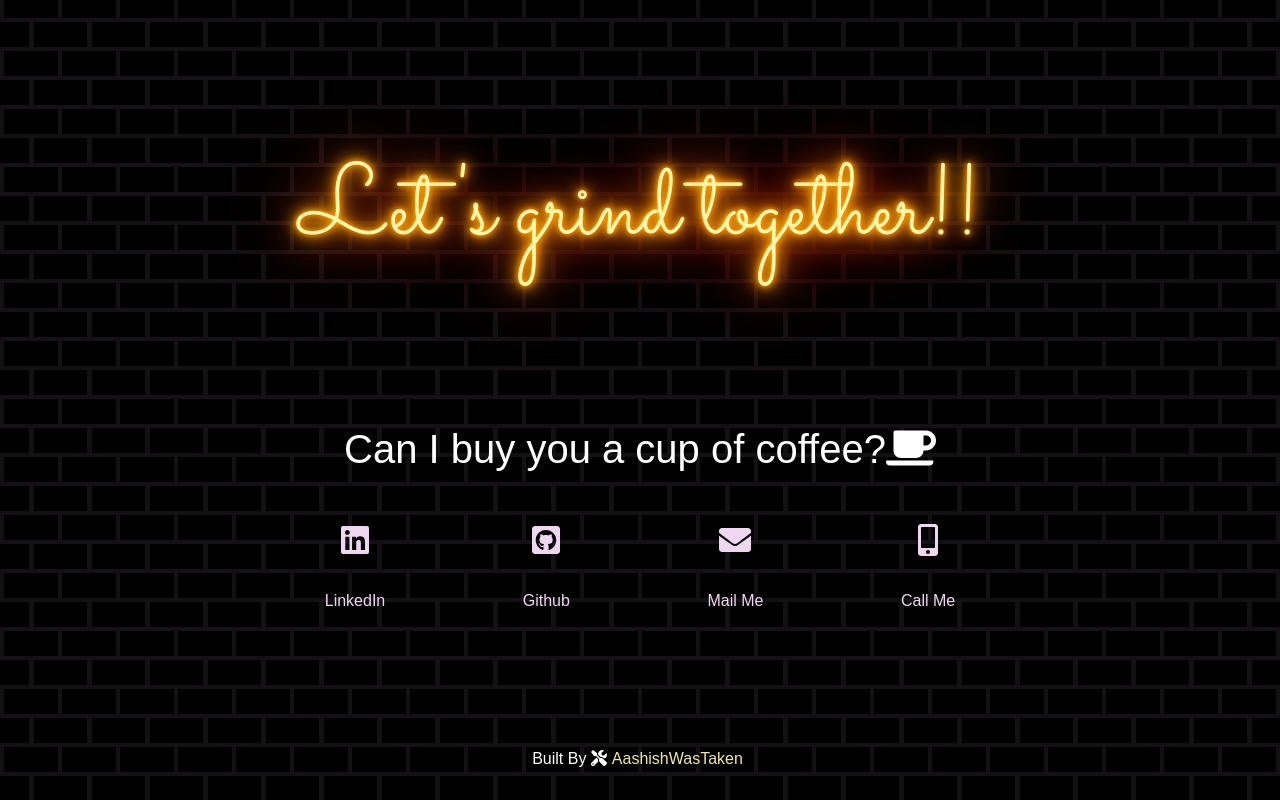
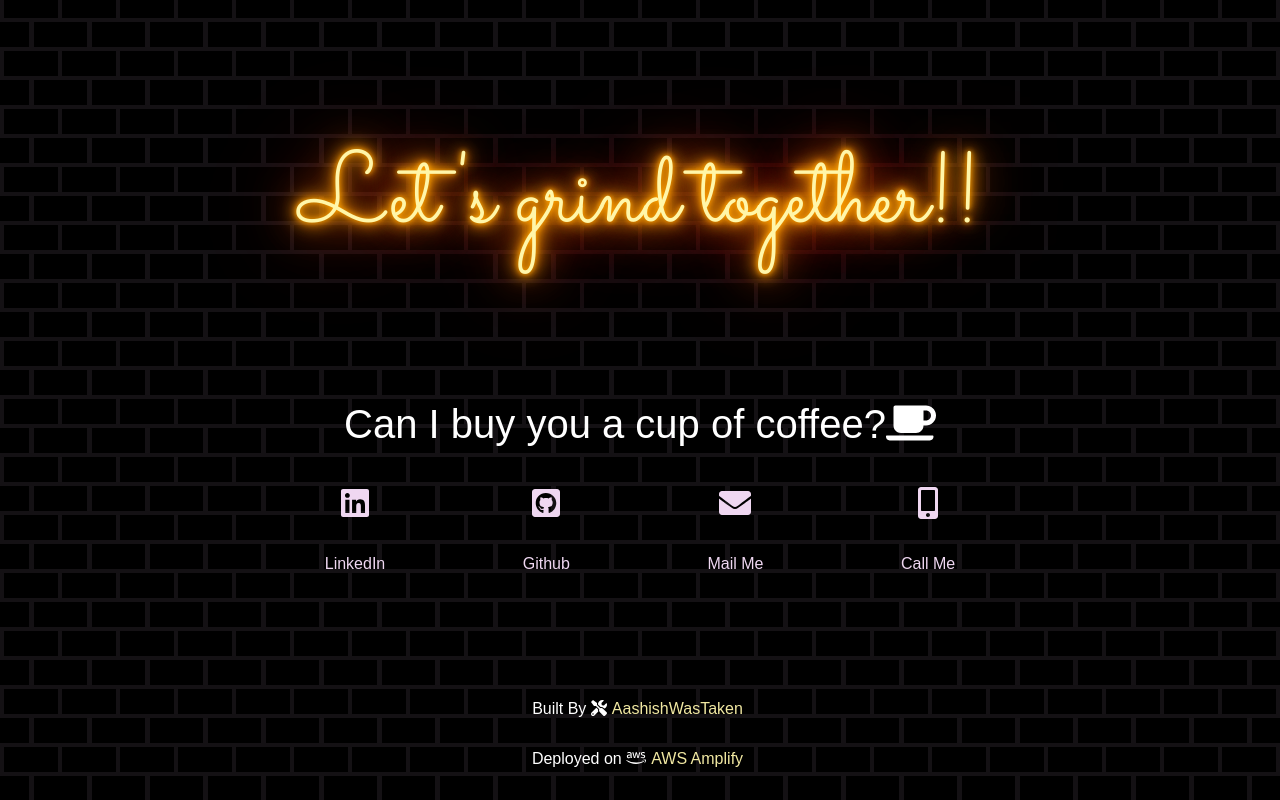
Before and after one commit to aashishwastaken/Portfolio-Website, a React (Create React App) app: page / in a window 1280 px wide. Shown: the part 5436-6236 px from the top of the page. Built offline with nearby package versions, Linux system fonts and the light colour scheme; a web font is replaced by a local one.

Commit message:
AWS Amplify enabled

```diff
--- a/src/components/Contact.js
+++ b/src/components/Contact.js
@@ -2,7 +2,7 @@ import React from 'react';
 import { FontAwesomeIcon } from '@fortawesome/react-fontawesome';
 import { library } from '@fortawesome/fontawesome-svg-core';
 import { fab } from '@fortawesome/free-brands-svg-icons';
-import {faEnvelope, faMobileAlt, faTools, faCoffee} from '@fortawesome/free-solid-svg-icons';
+import { faEnvelope, faMobileAlt, faTools, faCoffee } from '@fortawesome/free-solid-svg-icons';
 
 import '../App.scss';
 import './contact.css';
@@ -19,15 +19,15 @@ export default function Contact() {
       <div id="contact-methods" className="row">
 
         <a className="col" href="https://www.linkedin.com/in/aashishwastaken/" rel="noreferrer" target="_blank">
-          <p><FontAwesomeIcon icon={['fab','linkedin']}  /></p>
+          <p><FontAwesomeIcon icon={['fab', 'linkedin']} /></p>
             LinkedIn</a>
 
         <a className="col" href="https://github.com/aashishwastaken" rel="noreferrer" target="_blank">
-           <p><FontAwesomeIcon icon={['fab','github-square']}  /></p>
+          <p><FontAwesomeIcon icon={['fab', 'github-square']} /></p>
            Github</a>
 
         <a className="col" href="mailto:aashishprasd45@gmail.com" rel="noreferrer">
-           <p><FontAwesomeIcon icon={faEnvelope}  /></p>
+          <p><FontAwesomeIcon icon={faEnvelope} /></p>
            Mail Me</a>
 
         <a className="col" href="tel:+917587398424" rel="noreferrer">
@@ -37,8 +37,15 @@ export default function Contact() {
       </div>
 
 
-          <footer><p>Built By <FontAwesomeIcon icon={faTools} />
-          <a href="https://www.linkedin.com/in/aashishwastaken/" target="_blank" rel="noreferrer" >AashishWasTaken</a></p></footer>
+      <footer>
+        <p>
+          Built By <FontAwesomeIcon icon={faTools} />
+          <a href="https://www.linkedin.com/in/aashishwastaken/" target="_blank" rel="noreferrer" >AashishWasTaken</a>
+          </p>
+          <p> Deployed on <FontAwesomeIcon icon={['fab', 'aws']} />
+           <a href="https://aws.amazon.com/amplify/" target="_blank" rel="noreferrer" >AWS Amplify</a>
+        </p>
+      </footer>
 
     </section>
 
```
Lines whose indentation alone changed are shown as unchanged.
